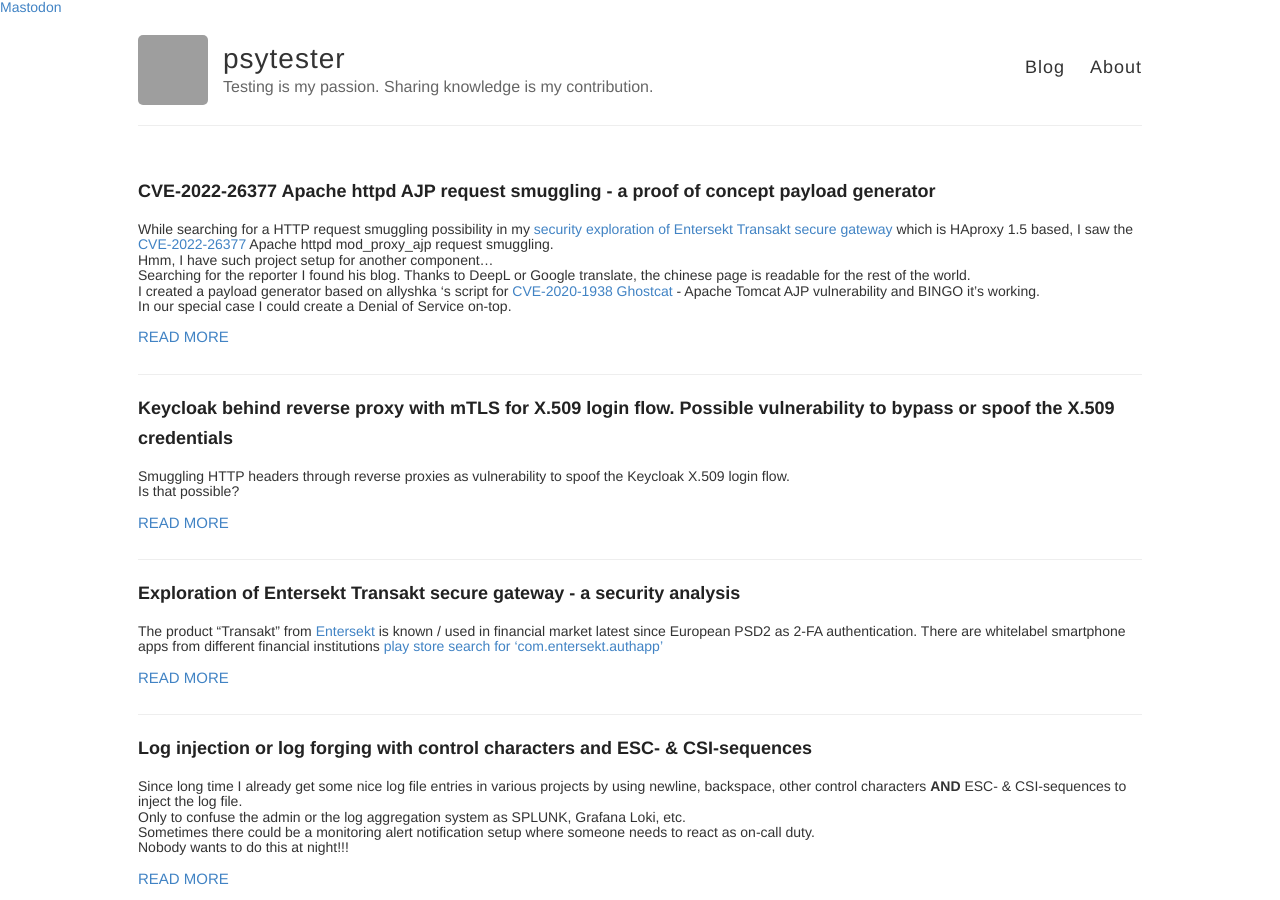
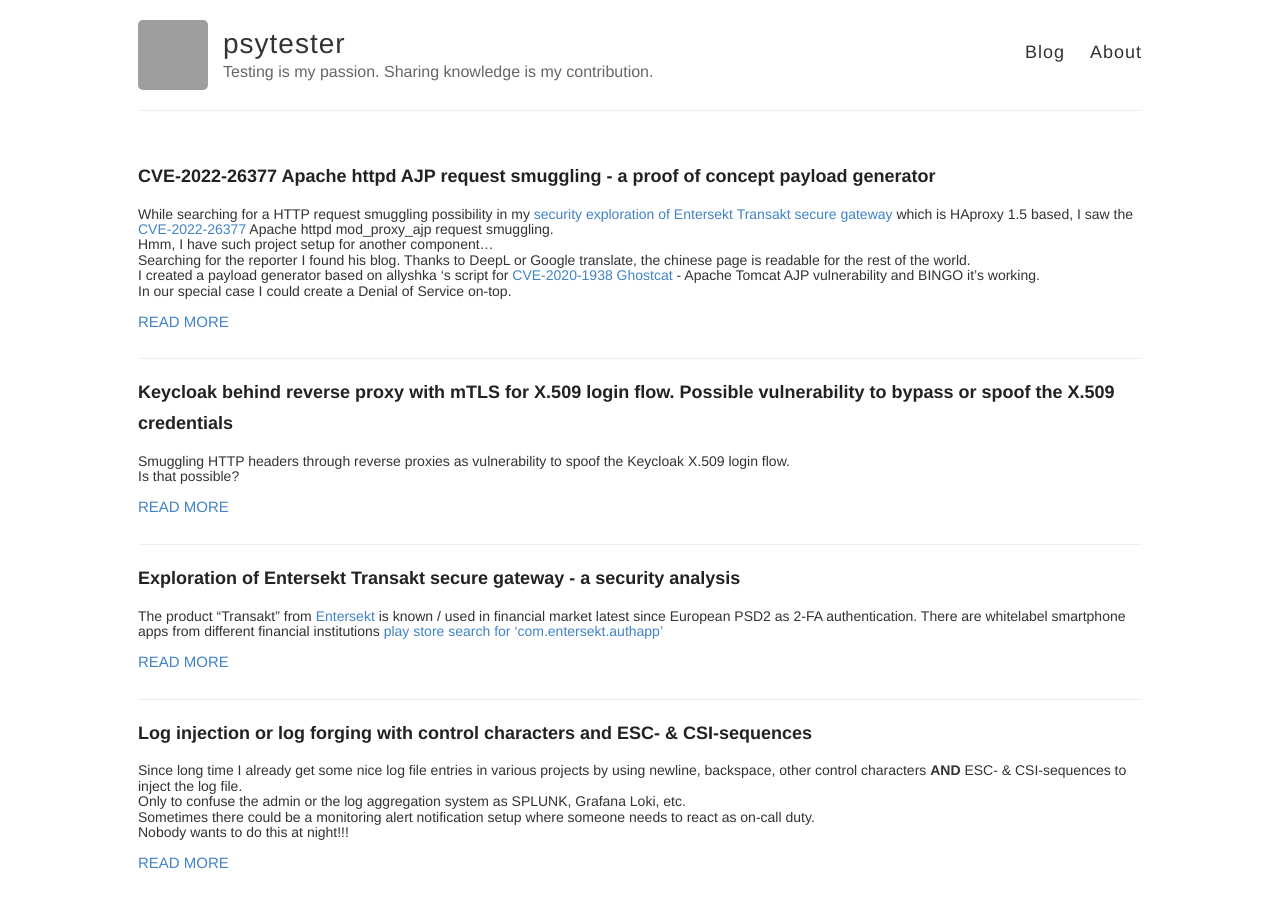
Before and after one commit to psytester/psytester.github.io, a Jekyll site: the page built from index.html, in a window 1280 px wide and 900 px high. Built offline with Jekyll 4.4.1, drawn with Linux system fonts in a browser that asks for light colours; grey boxes are pictures that could not be loaded.

Commit message:
mastodon verification link in footer

```diff
--- a/_layouts/default.html
+++ b/_layouts/default.html
@@ -16,9 +16,6 @@
 
     <!-- jekyll-seo-tag plugin stuff -->
     {% seo %}
-
-    <!-- mastodon verification link -->
-    <a rel="me" href="https://infosec.exchange/@psytester">Mastodon</a>
   </head>
 
   <body>
```
Also changed, not shown: other parts of _layouts/default.html (+2 -0 lines).
